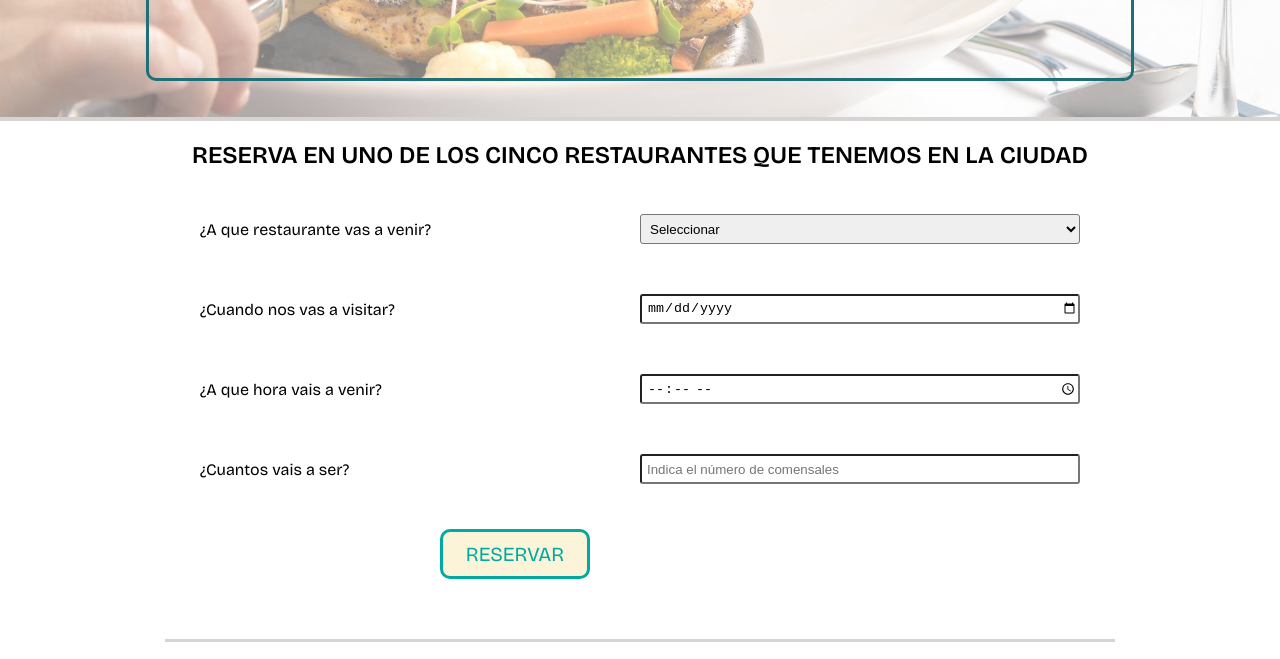
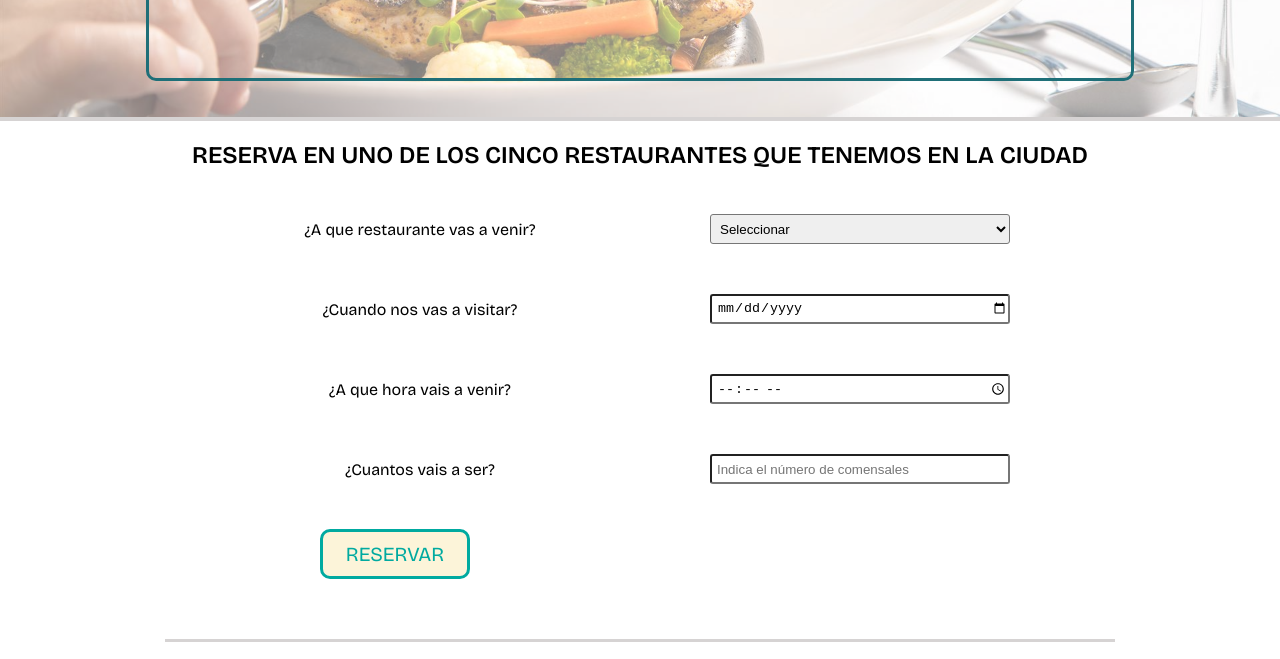
Before and after one commit to IreneTaPa/Welkhome-tech-practica, a plain HTML site: page html/booking.html in a window 1280 px wide. Shown: the part 276-935 px from the top of the page. Drawn offline with nearby package versions, Linux system fonts and the light colour scheme.

Commit message:
fix booking inputs

```diff
--- a/css/booking.css
+++ b/css/booking.css
@@ -78,6 +78,7 @@ li:hover {
      grid-template-rows: 1fr 1fr 1fr 1fr;
      padding-bottom: 50px;
      align-items: center;
+     justify-items: center;
 
 }
 .booking_text {
@@ -90,6 +91,7 @@ li:hover {
 }
 .booking_input{
     height: 30px;
+    width: 300px;
     border-radius: 3px;
     padding-left: 5px;
 }
```
